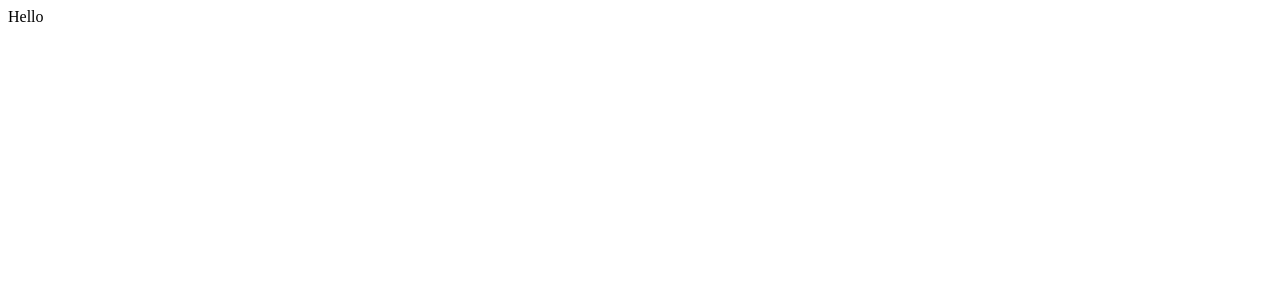
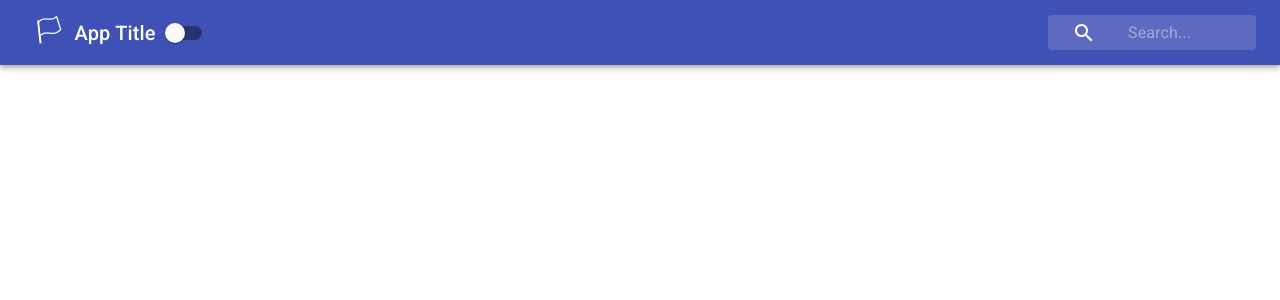
Before and after one commit to nawanit123/reactContextForm, a React (Create React App) app: page / in a window 1280 px wide. Shown: the top 300 px of the page. Built offline with nearby package versions, Linux system fonts and the light colour scheme.

Commit message:
Added Navbar component

```diff
--- a/package.json
+++ b/package.json
@@ -3,6 +3,8 @@
   "version": "0.1.0",
   "private": true,
   "dependencies": {
+    "@material-ui/core": "^4.11.0",
+    "@material-ui/icons": "^4.9.1",
     "@testing-library/jest-dom": "^4.2.4",
     "@testing-library/react": "^9.5.0",
     "@testing-library/user-event": "^7.2.1",
--- a/public/index.html
+++ b/public/index.html
@@ -15,6 +15,10 @@
       user's mobile device or desktop. See https://developers.google.com/web/fundamentals/web-app-manifest/
     -->
     <link rel="manifest" href="%PUBLIC_URL%/manifest.json" />
+    <link
+      rel="stylesheet"
+      href="https://fonts.googleapis.com/css?family=Roboto:300,400,500,700&display=swap"
+    />
     <!--
       Notice the use of %PUBLIC_URL% in the tags above.
       It will be replaced with the URL of the `public` folder during the build.
--- /dev/null
+++ b/src/App.css
@@ -0,0 +1,4 @@
+.App {
+  margin: 0;
+  padding: 0;
+}
--- a/src/App.js
+++ b/src/App.js
@@ -1,8 +1,14 @@
 import React, { Component } from 'react';
+import Navbar from './Navbar';
+import './App.css';
 
 class App extends Component {
   render() {
-    return <div>Hello</div>;
+    return (
+      <div className="App">
+        <Navbar />
+      </div>
+    );
   }
 }
 
--- /dev/null
+++ b/src/Navbar.js
@@ -0,0 +1,51 @@
+import React, { Component } from 'react';
+import AppBar from '@material-ui/core/AppBar';
+import Toolbar from '@material-ui/core/Toolbar';
+import IconButton from '@material-ui/core/IconButton';
+import Typography from '@material-ui/core/Typography';
+import InputBase from '@material-ui/core/InputBase';
+import SearchIcon from '@material-ui/icons/Search';
+import Switch from '@material-ui/core/Switch';
+import { withStyles } from '@material-ui/core/styles';
+
+import styles from './styles/NavbarStyles';
+
+class Navbar extends Component {
+  render() {
+    const { classes } = this.props;
+    return (
+      <div className={classes.root}>
+        <AppBar position="static" color="primary">
+          <Toolbar>
+            <IconButton
+              aria-label="logo"
+              className={classes.MenuButton}
+              color="inherit"
+            >
+              <span>🏳</span>
+            </IconButton>
+            <Typography variant="h6" className={classes.title} color="inherit">
+              App Title
+            </Typography>
+            <Switch />
+            <div className={classes.grow} />
+            <div className={classes.search}>
+              <div className={classes.searchIcon}>
+                <SearchIcon />
+              </div>
+              <InputBase
+                placeholder="Search..."
+                classes={{
+                  root: classes.inputRoot,
+                  input: classes.inputInput,
+                }}
+              />
+            </div>
+          </Toolbar>
+        </AppBar>
+      </div>
+    );
+  }
+}
+
+export default withStyles(styles)(Navbar);
--- /dev/null
+++ b/src/index.css
@@ -0,0 +1,4 @@
+body {
+  font-family: Roboto;
+  margin: 0;
+}
--- a/src/index.js
+++ b/src/index.js
@@ -1,6 +1,7 @@
 import React from 'react';
 import ReactDom from 'react-dom';
 import App from './App';
+import './index.css';
 
 ReactDom.render(
   <React.StrictMode>
--- /dev/null
+++ b/src/styles/NavbarStyles.js
@@ -0,0 +1,63 @@
+import { fade } from '@material-ui/core/styles/colorManipulator';
+
+const styles = (theme) => ({
+  root: {
+    width: '100%',
+    marginBottom: 0,
+  },
+  grow: {
+    flexGrow: 1,
+  },
+  menuButton: {
+    marginLeft: -12,
+    marginRight: 20,
+  },
+  title: {
+    display: 'none',
+    [theme.breakpoints.up('sm')]: {
+      display: 'block',
+    },
+  },
+  search: {
+    position: 'relative',
+    borderRadius: theme.shape.borderRadius,
+    backgroundColor: fade(theme.palette.common.white, 0.15),
+    '&:hover': {
+      backgroundColor: fade(theme.palette.common.white, 0.25),
+    },
+    marginLeft: 0,
+    width: '100%',
+    [theme.breakpoints.up('sm')]: {
+      marginLeft: theme.spacing(),
+      width: 'auto',
+    },
+  },
+  searchIcon: {
+    width: theme.spacing(9),
+    height: '100%',
+    position: 'absolute',
+    display: 'flex',
+    alignItems: 'center',
+    justifyContent: 'center',
+  },
+  inputRoot: {
+    color: 'inherit',
+    width: '100%',
+  },
+  inputInput: {
+    paddingTop: theme.spacing(),
+    paddingRight: theme.spacing(),
+    paddingBottom: theme.spacing(),
+    paddingLeft: theme.spacing(10),
+    transition: theme.transitions.create('width'),
+    width: '100%',
+    [theme.breakpoints.up('sm')]: {
+      width: 120,
+      '&:focus': {
+        width: 200,
+      },
+    },
+  },
+});
+
+export default styles;
```
Also changed, not shown: 1 other file (tests, documents, lock files or other folders).
